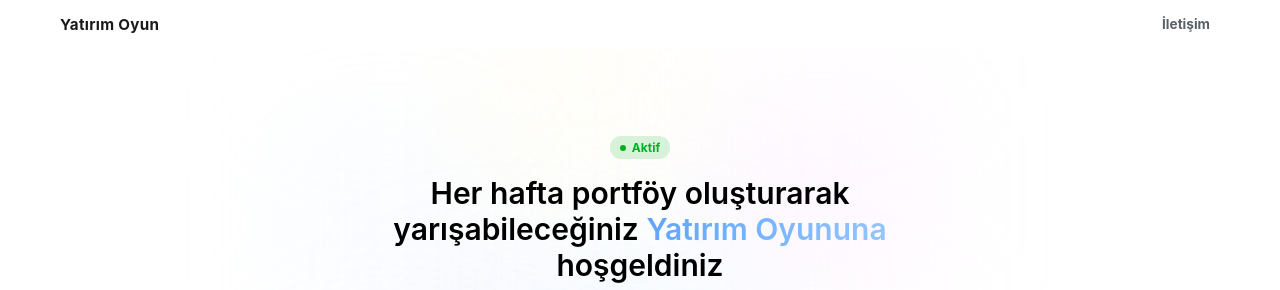
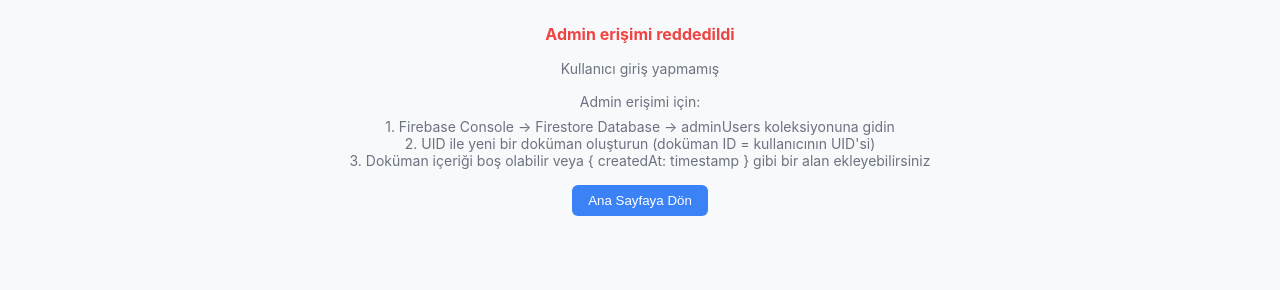
Before and after one commit to samualetto35/yatirimv3, a React (Vite) app: page /admin/performance in a window 1280 px wide. Before the commit this address led to /. Shown: the top 290 px of the page. Built offline with nearby package versions, Linux system fonts and the light colour scheme; no server answers.

Commit message:
Improve AdminRoute with better error messages and add admin user script

```diff
--- a/src/components/AdminRoute.jsx
+++ b/src/components/AdminRoute.jsx
@@ -7,26 +7,105 @@ import { doc, getDoc } from 'firebase/firestore';
 const AdminRoute = ({ children }) => {
   const { currentUser } = useAuth();
   const [allowed, setAllowed] = useState(null);
+  const [error, setError] = useState(null);
 
   useEffect(() => {
     (async () => {
       try {
         if (!currentUser) {
+          console.log('[AdminRoute] No current user');
           setAllowed(false);
+          setError('Kullanıcı giriş yapmamış');
           return;
         }
+
+        if (!currentUser.emailVerified) {
+          console.log('[AdminRoute] Email not verified:', currentUser.email);
+          setAllowed(false);
+          setError('Email doğrulanmamış');
+          return;
+        }
+
+        console.log('[AdminRoute] Checking admin access for:', currentUser.uid, currentUser.email);
         const ref = doc(db, 'adminUsers', currentUser.uid);
         const snap = await getDoc(ref);
-        setAllowed(!!snap.exists());
+        const exists = snap.exists();
+        console.log('[AdminRoute] Admin check result:', exists, 'for UID:', currentUser.uid);
+
+        if (!exists) {
+          setError(`Bu kullanıcı adminUsers koleksiyonunda bulunamadı. UID: ${currentUser.uid}`);
+        }
+
+        setAllowed(exists);
       } catch (e) {
-        console.warn('Admin check failed:', e);
+        console.error('[AdminRoute] Admin check failed:', e);
+        setError(`Hata: ${e.message || 'Bilinmeyen hata'}`);
         setAllowed(false);
       }
     })();
   }, [currentUser]);
 
-  if (allowed === null) return <div style={{ padding: 24, textAlign: 'center' }}>Checking admin access...</div>;
-  if (!allowed) return <Navigate to="/" replace />;
+  if (allowed === null) {
+    return (
+      <div style={{ padding: 24, textAlign: 'center' }}>
+        <div>Admin erişimi kontrol ediliyor...</div>
+        {currentUser && (
+          <div style={{ marginTop: '1rem', fontSize: '0.875rem', color: '#6b7280' }}>
+            UID: {currentUser.uid}
+          </div>
+        )}
+      </div>
+    );
+  }
+
+  if (!allowed) {
+    return (
+      <div style={{ padding: 24, textAlign: 'center' }}>
+        <div style={{ marginBottom: '1rem', color: '#ef4444', fontWeight: 'bold' }}>
+          Admin erişimi reddedildi
+        </div>
+        {error && (
+          <div style={{ marginBottom: '1rem', color: '#6b7280', fontSize: '0.875rem' }}>
+            {error}
+          </div>
+        )}
+        {currentUser && (
+          <div style={{ marginBottom: '1rem', fontSize: '0.875rem', color: '#6b7280' }}>
+            <div>UID: {currentUser.uid}</div>
+            <div>Email: {currentUser.email}</div>
+            <div>Email Verified: {currentUser.emailVerified ? 'Evet' : 'Hayır'}</div>
+          </div>
+        )}
+        <div style={{ marginTop: '1rem', fontSize: '0.875rem', color: '#6b7280' }}>
+          <div>Admin erişimi için:</div>
+          <div style={{ marginTop: '0.5rem' }}>
+            1. Firebase Console → Firestore Database → adminUsers koleksiyonuna gidin
+          </div>
+          <div>
+            2. UID ile yeni bir doküman oluşturun (doküman ID = kullanıcının UID'si)
+          </div>
+          <div>
+            3. Doküman içeriği boş olabilir veya {'{ createdAt: timestamp }'} gibi bir alan ekleyebilirsiniz
+          </div>
+        </div>
+        <button
+          onClick={() => window.location.href = '/'}
+          style={{
+            marginTop: '1rem',
+            padding: '0.5rem 1rem',
+            backgroundColor: '#3b82f6',
+            color: 'white',
+            border: 'none',
+            borderRadius: '0.375rem',
+            cursor: 'pointer'
+          }}
+        >
+          Ana Sayfaya Dön
+        </button>
+      </div>
+    );
+  }
+
   return children;
 };
 
```
Also changed, not shown: scripts/addAdminUser.js (added, +87 -0 lines).
